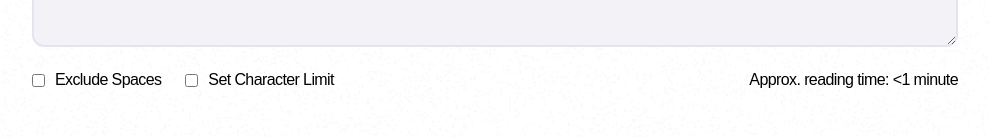
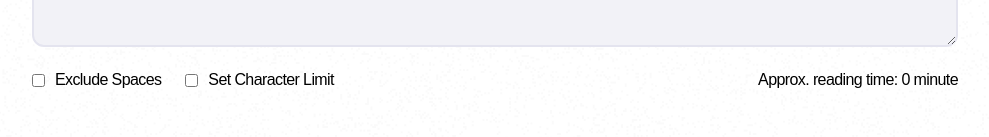
Before and after one commit to Maz-hub/react-character-counter, a React (Vite) app: page / in a window 1280 px wide. Shown: the part 457-594 px from the top of the page, without its empty margins (145-1134 px from the left). Built offline with nearby package versions, Linux system fonts and the light colour scheme; a web font is replaced by a local one.

Commit message:
add mouse hover effect on input area + cursor pointer for dark/light theme switch

```diff
--- a/src/components/CounterHeader.jsx
+++ b/src/components/CounterHeader.jsx
@@ -18,7 +18,7 @@ const CounterHeader = () => {
         {/* Light Theme */}
         <button
           aria-label="Switch to dark mode"
-          className="block dark:hidden bg-[var(--color-light-100)] p-[6px] md:p-[11px] rounded-md"
+          className="block dark:hidden bg-[var(--color-light-100)] p-[6px] md:p-[11px] rounded-md cursor-pointer"
         >
           <img
             src={MoonIcon}
--- a/src/components/TextInputArea.jsx
+++ b/src/components/TextInputArea.jsx
@@ -6,7 +6,7 @@ const TextInputArea = () => {
         <div>
           <textarea
             placeholder="Start typing here… (or paste your text)"
-            className="w-full rounded-[12px] border-2 border-[var(--color-light-200)] bg-[var(--color-light-100)] text-preset-3 text-[var(--color-dark-700)] p-3 md:px-5 md:pt-5"
+            className="w-full rounded-[12px] border-2 border-[var(--color-light-200)] bg-[var(--color-light-100)] text-preset-3 text-[var(--color-dark-700)] p-3 md:px-5 md:pt-5 hover:bg-[var(--color-light-200)] cursor-pointer"
             rows="6"
           />
         </div>
@@ -24,7 +24,7 @@ const TextInputArea = () => {
           </label>
 
           {/* Info text */}
-          <p className="md:ml-auto">Approx. reading time: &lt;1 minute</p>
+          <p className="md:ml-auto">Approx. reading time: 0 minute</p>
         </div>
       </section>
     </>
```
